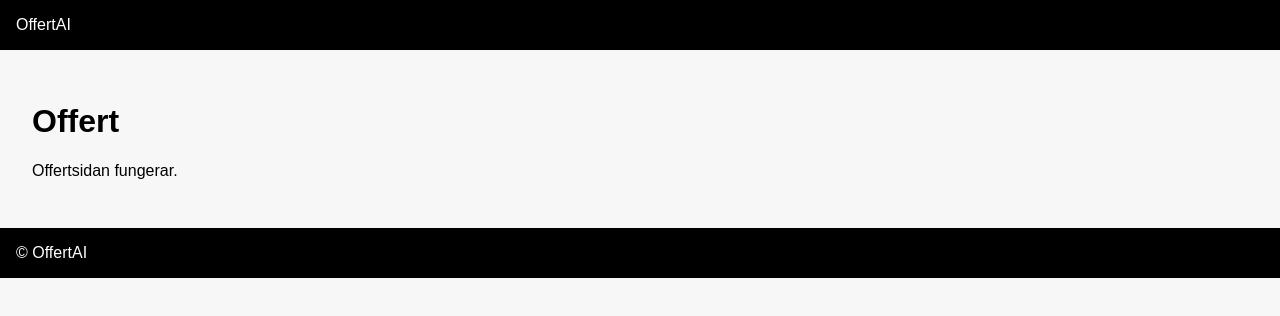
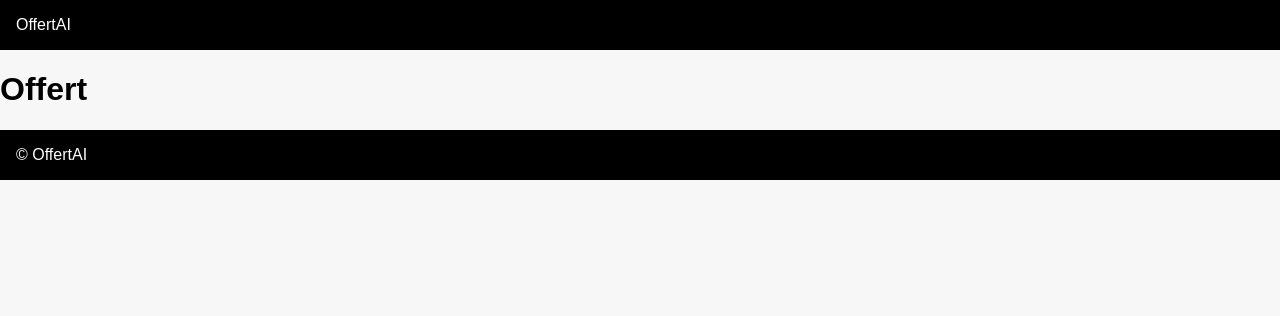
Before and after one commit to Kalleanka999/OffertAI, a Next.js app: page /verkstad/offert in a window 1280 px wide. Shown: the top 316 px of the page. Built offline with nearby package versions, Linux system fonts and the light colour scheme.

Commit message:
Fix offert page export

```diff
--- a/app/verkstad/offert/page.tsx
+++ b/app/verkstad/offert/page.tsx
@@ -1,8 +1,7 @@
 export default function OffertPage() {
   return (
-    <main style={{ padding: "2rem" }}>
+    <div>
       <h1>Offert</h1>
-      <p>Offertsidan fungerar.</p>
-    </main>
+    </div>
   );
 }
```
